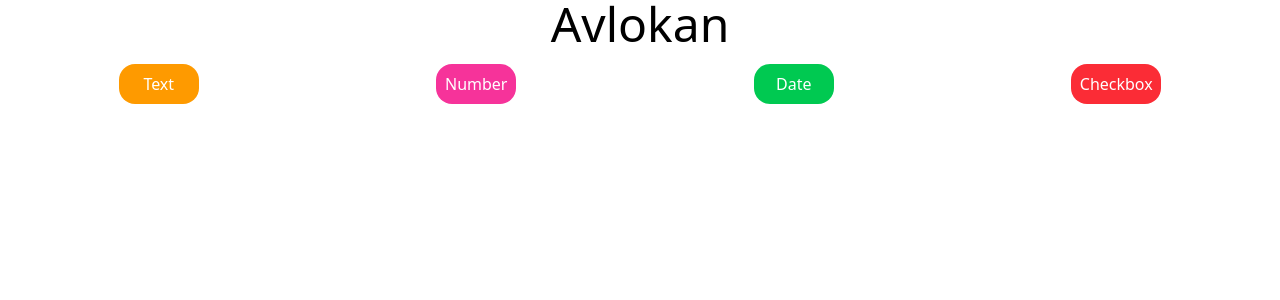
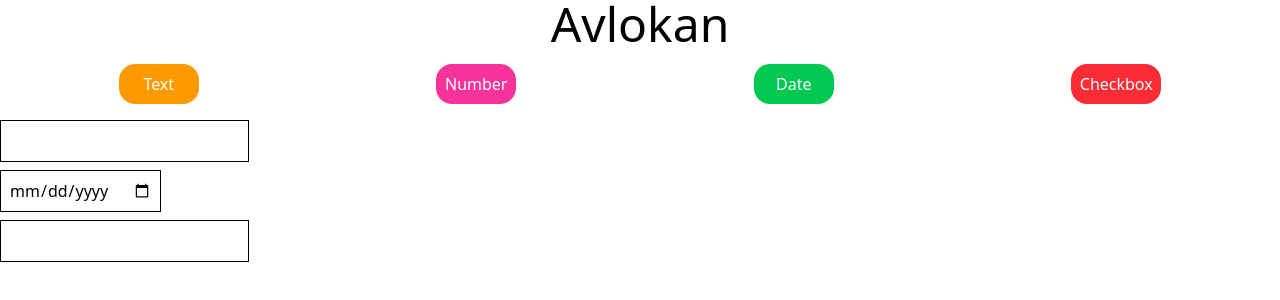
Before and after one commit to krspra/my-app, a Next.js app: page / in a window 1280 px wide. Shown: the top 300 px of the page. Built offline with nearby package versions, Linux system fonts and the light colour scheme.

Commit message:
more code

```diff
--- a/src/app/page.js
+++ b/src/app/page.js
@@ -1,39 +1,35 @@
-"use client"
+"use client";
 import { useState } from "react";
 
 export default function Home() {
-  const formData=useState(["text"]);
+  const [formData, setFormData] = useState(["text", "date", "number"]);
 
-  const handleForm=(e)=>{
-    let choice=e.target.innerText;
-    if(choice=="Text"){
-      formData.push("text")
+  const handleForm = (e) => {
+    const choice = e.target.innerText;
+    let newValue;
+    if (choice === "Text") newValue = "text";
+    else if (choice === "Number") newValue = "number";
+    else if (choice === "Date") newValue = "date";
+    else if (choice === "Checkbox") newValue = "checkbox";
+
+    if (newValue) {
+      setFormData((prev) => [...prev, newValue]); // Use setState to update state
     }
-    else if(choice=="Number"){
-      formData.push("number")
-    }
-    else if(choice=="Date"){
-      formData.push("date")
-    }
-    else if(choice=="Checkbox"){
-      formData.push("checkbox")
-    }
-  }
+  };
+
   return (
     <>
       <div className="w-full text-center text-5xl">Avlokan</div>
-      <div className="w-full flex justify-around mt-4" onClick={handleForm
-      }>
+      <div className="w-full flex justify-around mt-4" onClick={handleForm}>
         <button className="cursor-pointer bg-amber-500 p-2 rounded-2xl w-[80px] text-white">Text</button>
         <button className="cursor-pointer bg-pink-500 p-2 rounded-2xl w-[80px] text-white">Number</button>
         <button className="cursor-pointer bg-green-500 p-2 rounded-2xl w-[80px] text-white">Date</button>
         <button className="cursor-pointer bg-red-500 p-2 rounded-2xl w-[90px] text-white">Checkbox</button>
       </div>
-      <form>
-        {
-          formData.map((val)=>console.log(val)
-          )
-        }
+      <form className="w-fit mt-4">
+        {formData.map((val, index) => (
+          <input key={index} type={val} className="block mb-2 border p-2" />
+        ))}
       </form>
     </>
   );
```
